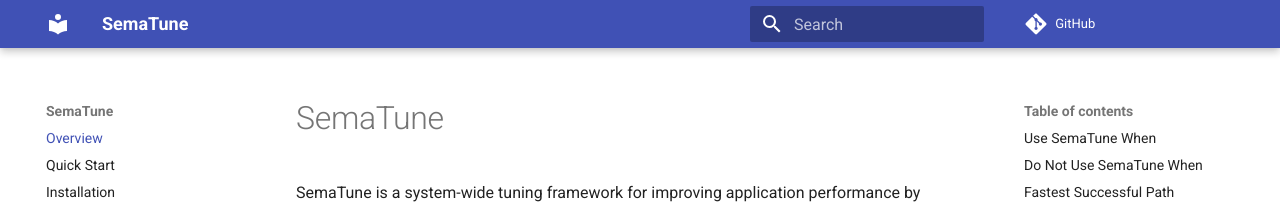
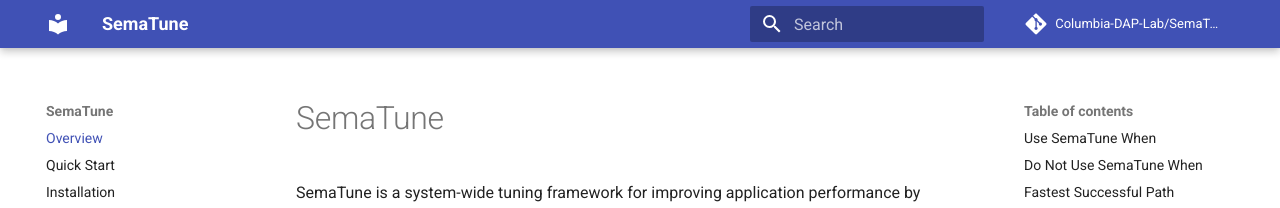
Before and after one commit to DivyanshuSaxena/TuxBot, an MkDocs documentation site: the page built from docs/index.md, in a window 1280 px wide. Shown: the top 208 px of the page. Built offline with MkDocs 1.6.1 and Material for MkDocs 9.7.7, drawn with Linux system fonts in a browser that asks for light colours; comment, search, counter and statistics services are not loaded; some of the changed lines change nothing that is shown.

Commit message:
Update SemaTune documentation metadata

```diff
--- a/mkdocs.yml
+++ b/mkdocs.yml
@@ -1,6 +1,8 @@
 site_name: SemaTune
-site_description: System-wide OS tuning for application targets with direct and proxy metrics
-repo_url: https://github.com/nebula-cu/os-param-tuning
+site_description: SemaTune is a host-side Linux autotuning framework that measures workloads powered by LLMs.
+site_url: https://columbia-dap-lab.github.io/SemaTune/
+repo_url: https://github.com/Columbia-DAP-Lab/SemaTune
+repo_name: Columbia-DAP-Lab/SemaTune
 theme:
   name: material
 nav:
```
